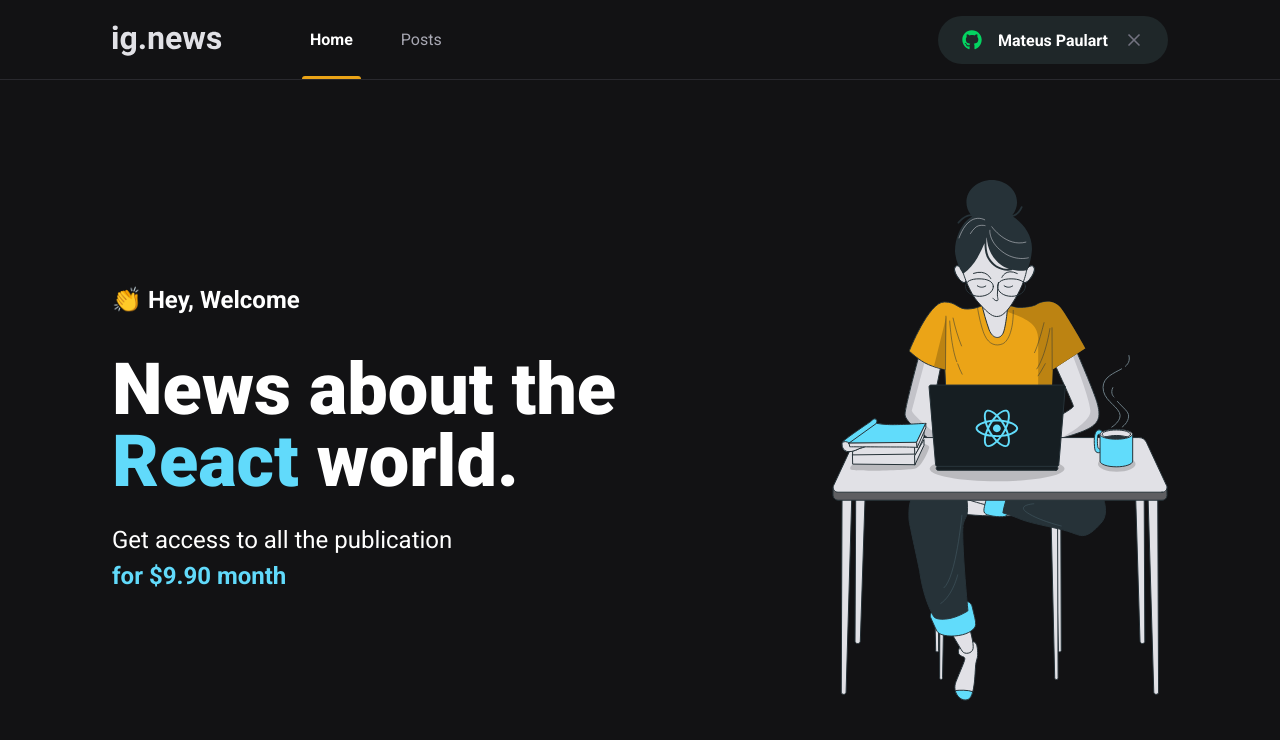
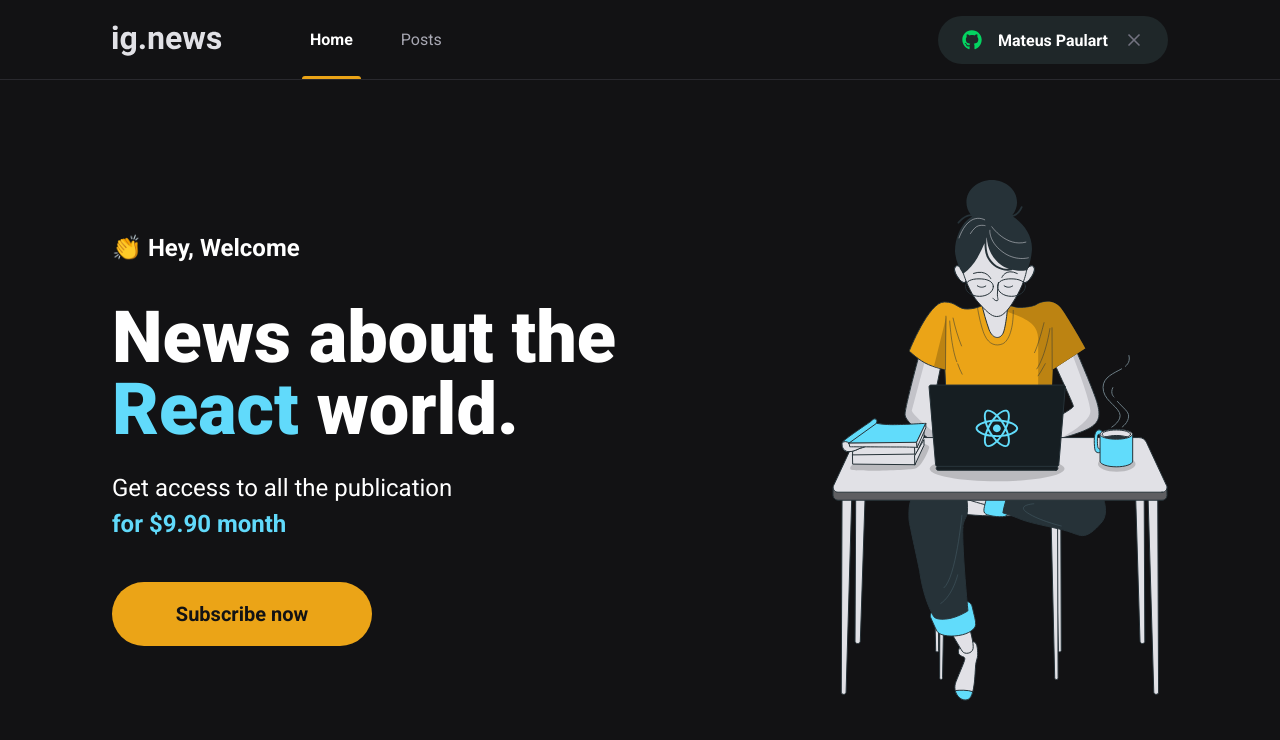
Before and after one commit to Mateusp23/ignews, a Next.js app: page / in a window 1280 px wide. Shown: the top 740 px of the page. Built offline with nearby package versions, Linux system fonts and the light colour scheme.

Commit message:
criando componente SubscribeButton

```diff
--- /dev/null
+++ b/src/components/SubscribeButton/index.tsx
@@ -0,0 +1,12 @@
+import styles from './styles.module.scss';
+
+export function SubscribeButton() {
+  return (
+    <button
+      className={styles.subscribeButton}
+      type="button"
+    >
+      Subscribe now
+    </button>
+  );
+}
--- /dev/null
+++ b/src/components/SubscribeButton/styles.module.scss
@@ -0,0 +1,20 @@
+.subscribeButton {
+  width: 260px;
+  height: 4rem;
+  border: 0;
+  border-radius: 2rem;
+  background: var(--yellow-500);
+  color: var(--gray-900);
+  font-size: 1.25rem;
+  font-weight: bold;
+
+  display: flex;
+  align-items: center;
+  justify-content: center;
+
+  transition: filter 0.2s;
+
+  &:hover {
+    filter: brightness(0.8);
+  }
+}
--- a/src/pages/home.module.scss
+++ b/src/pages/home.module.scss
@@ -38,4 +38,8 @@
       font-weight: bold;
     }
   }
+
+  button {
+    margin-top: 2.5rem;
+  }
 }
--- a/src/pages/index.tsx
+++ b/src/pages/index.tsx
@@ -1,6 +1,7 @@
 import Head from 'next/head';
 
 import styles from './home.module.scss';
+import { SubscribeButton } from '../components/SubscribeButton';
 
 export default function Home() {
   return (
@@ -17,6 +18,7 @@
             Get access to all the publication <br />
             <span>for $9.90 month</span>
           </p>
+          <SubscribeButton />
         </section>
 
         <img src="/images/avatar.svg" alt="Girl coding" />
```
